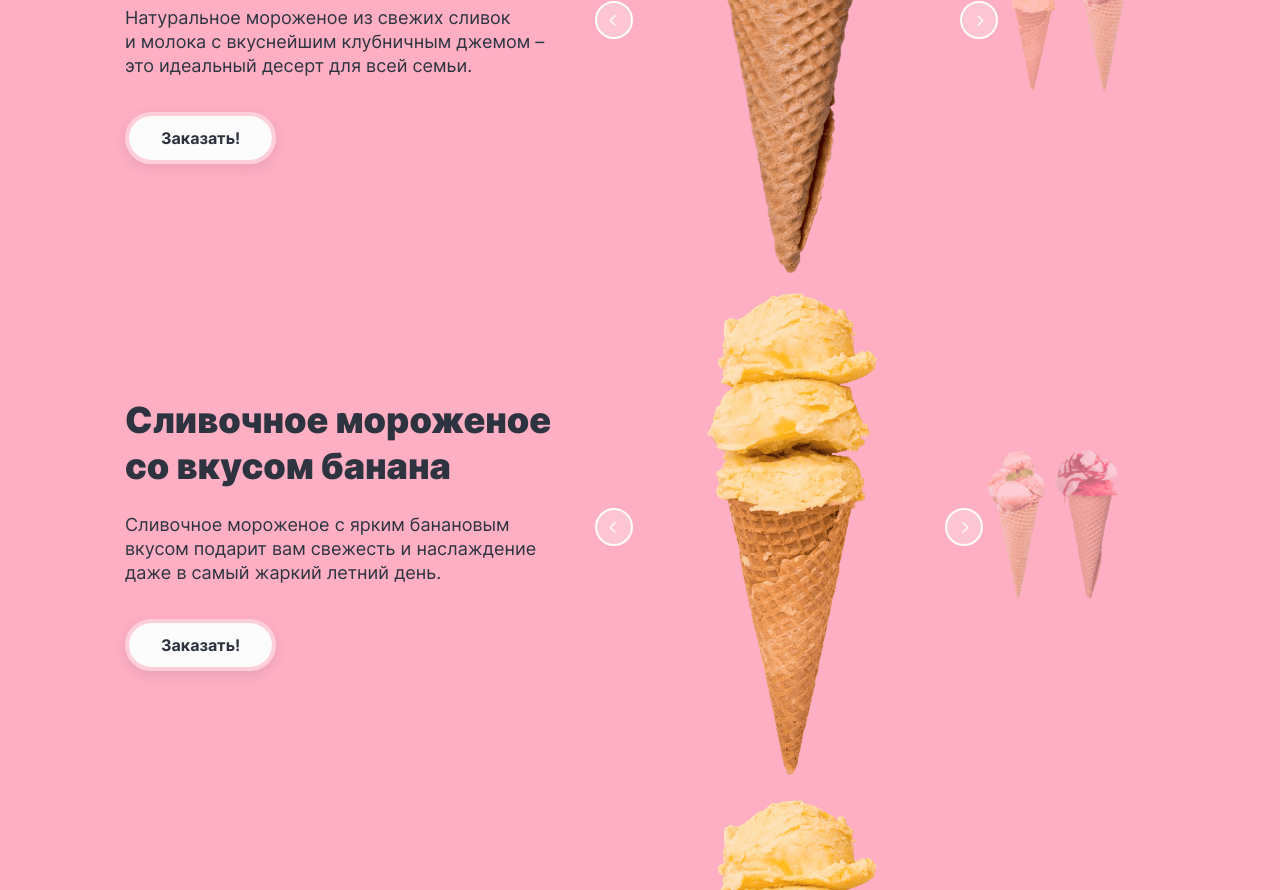
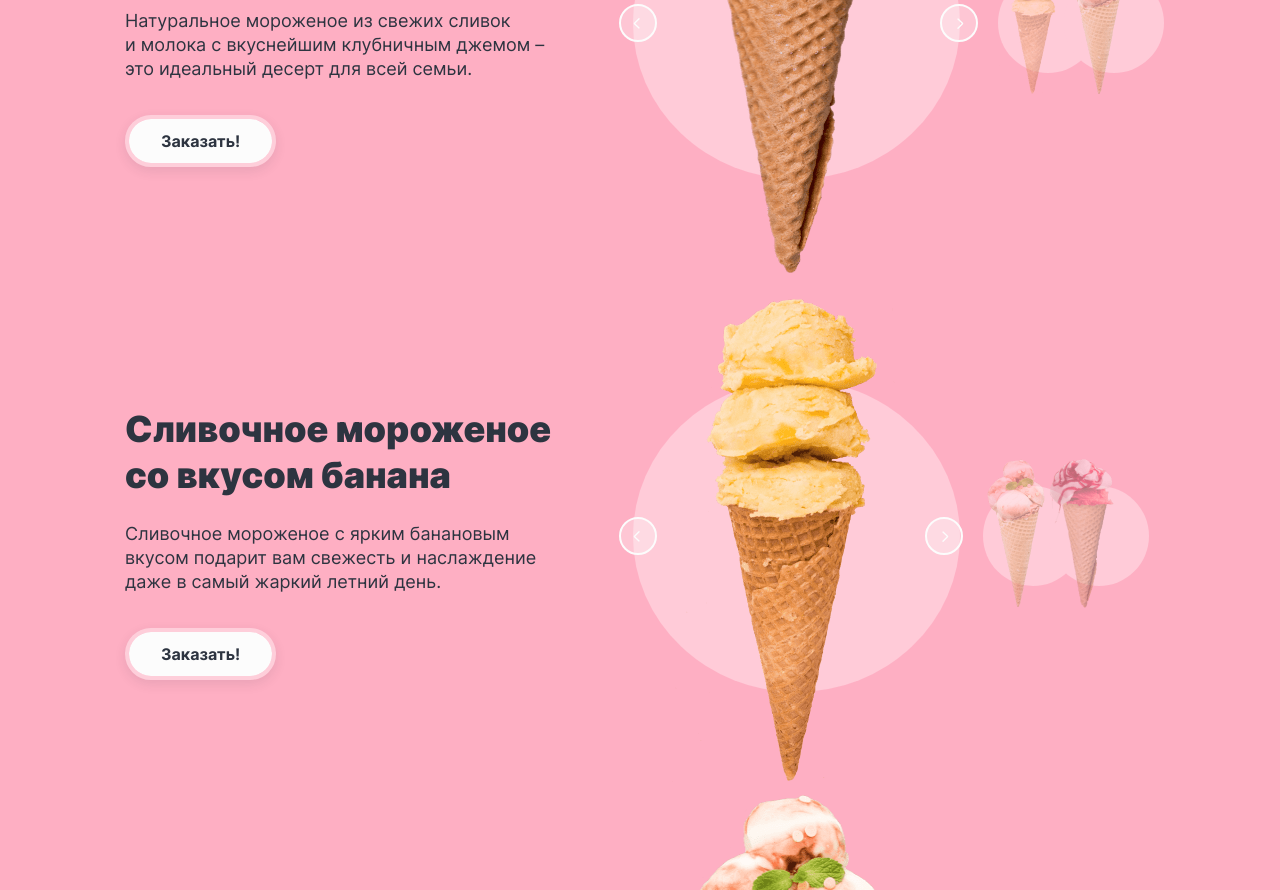
Before and after one commit to htmlacademy-htmlcss/2244173-gllacy-36, a plain HTML site: page index.html in a window 1280 px wide. Shown: the part 365-1255 px from the top of the page. Drawn offline with Linux system fonts and the light colour scheme.

Commit message:
makes a slider

```diff
--- a/index.html
+++ b/index.html
@@ -93,7 +93,7 @@
                     placeholder="email@example.com">
                   <input class="popover-field" type="password">
                   <div class="popover-container-link">
-                  <button class="cart-item-button button button-pink" type="submit" >
+                    <button class="cart-item-button button button-pink" type="submit">
                       <span class="cart-button-text">Войти</span>
                     </button>
                     <div class="popover-wrapper-link">
@@ -169,7 +169,7 @@
                   джемом –<br> это идеальный десерт для всей семьи.</p>
                 <a class=" button slide-button-order button-state" href="#">Заказать!</a>
               </div>
-              <button class="slide-button" type="button">
+              <button class="slide-button slide-button-left" type="button">
                 <span class="visually-hidden">arrow 1</span>
                 <svg class="slide-icone slide-icone-left" aria-hidden="true" focusable="false"
                   xmlns="http://www.w3.org/2000/svg" width="12" height="7" fill="none">
@@ -178,8 +178,11 @@
                     clip-rule="evenodd" />
                 </svg>
               </button>
+              <div class="slide-container-image">
+                <span class="slide-wrapper-image"></span>
                 <img class="slide-image" src="images/slider/big-strawberry.png" alt="Клубника" width="327" height="507">
-              <button class="slide-button" type="button">
+              </div>
+              <button class="slide-button slide-button-right" type="button">
                 <span class="visually-hidden">arrow 2</span>
                 <svg class="slide-icone slide-icone-right" aria-hidden="true" focusable="false"
                   xmlns="http://www.w3.org/2000/svg" width="12" height="7" fill="none">
@@ -189,8 +192,12 @@
                 </svg>
               </button>
               <div class="slide-mini-image">
+                <span class="slide-wrapper-mini-image"></span>
                 <img class="slide-image-banan" src="images/slider/mini-banan.png" alt="Мини-банан" width="66"
                   height="150">
+              </div>
+              <div class="slide-mini-image">
+                <span class="slide-wrapper-mini-image"></span>
                 <img class="slide-image-marshmallow" src="images/slider/mini-marshmallow.png" alt="Мини-маршмеллоу"
                   width="66" height="150">
               </div>
@@ -198,12 +205,13 @@
             <li class="slide-item">
               <div class="slide-header">
                 <h2 class="slide-title">Сливочное мороженое со вкусом банана</h2>
-                <p class="slide-text slide-text-pink">Сливочное мороженое с ярким банановым<br> вкусом подарит вам свежесть
+                <p class="slide-text slide-text-pink">Сливочное мороженое с ярким банановым<br> вкусом подарит вам
+                  свежесть
                   и
                   наслаждение<br> даже в самый жаркий летний день.</p>
                 <a class=" button slide-button-order button-state" href="#">Заказать!</a>
               </div>
-              <button class="slide-button" type="button">
+              <button class="slide-button slide-button-left" type="button">
                 <span class="visually-hidden">arrow 1</span>
                 <svg class="slide-icone slide-icone-left" aria-hidden="true" focusable="false"
                   xmlns="http://www.w3.org/2000/svg" width="12" height="7" fill="none">
@@ -212,8 +220,11 @@
                     clip-rule="evenodd" />
                 </svg>
               </button>
+              <div class="slide-container-image">
+                <span class="slide-wrapper-image"></span>
                 <img class="slide-image" src="images/slider/big-banan.png" alt="Банан" width="312" height="507">
-              <button class="slide-button" type="button">
+              </div>
+              <button class="slide-button slide-button-right" type="button">
                 <span class="visually-hidden">arrow 2</span>
                 <svg class="slide-icone slide-icone-right" aria-hidden="true" focusable="false"
                   xmlns="http://www.w3.org/2000/svg" width="12" height="7" fill="none">
@@ -223,8 +234,12 @@
                 </svg>
               </button>
               <div class="slide-mini-image">
+                <span class="slide-wrapper-mini-image"></span>
                 <img class="slide-image" src="images/slider/mini-marshmallow.png" alt="Мини-маршмеллоу" width="66"
                   height="150">
+              </div>
+              <div class="slide-mini-image">
+                <span class="slide-wrapper-mini-image"></span>
                 <img class="slide-image-marshmallow" src="images/slider/mini-strawberry.png" alt="Мини-клубника"
                   width="66" height="150">
               </div>
@@ -246,7 +261,11 @@
                     clip-rule="evenodd" />
                 </svg>
               </button>
-              <img class="slide-image" src="images/slider/big-banan.png" alt="Банан" width="312" height="507">
+              <div class="slide-container-image">
+                <span class="slide-wrapper-image"></span>
+                <img class="slide-image" src="images/slider/big-marshmallow.png" alt="Маршмеллоу" width="312"
+                height="507">
+              </div>
               <button class="slide-button" type="button">
                 <span class="visually-hidden">arrow 2</span>
                 <svg class="slide-icone slide-icone-right" aria-hidden="true" focusable="false"
@@ -257,8 +276,12 @@
                 </svg>
               </button>
               <div class="slide-mini-image">
+                <span class="slide-wrapper-mini-image"></span>
                 <img class="slide-image" src="images/slider/mini-strawberry.png" alt="Мини-клубника" width="66"
                   height="150">
+              </div>
+              <div class="slide-mini-image">
+                <span class="slide-wrapper-mini-image"></span>
                 <img class="slide-image" src="images/slider/mini-banan.png" alt="Мини-банан" width="66" height="150">
               </div>
             </li>
@@ -593,16 +616,18 @@
             <form class="auth-form" action="https://echo.htmlacademy.ru/" method="post">
               <p class="field-group modal-group">
                 <label class="visually-hidden" for="auth-login">Имя и фамилия</label>
-                <input class="popover-field modal-field field" type="text" id="auth-login" name="auth-login" placeholder="Имя и фамилия">
+                <input class="popover-field modal-field field" type="text" id="auth-login" name="auth-login"
+                  placeholder="Имя и фамилия">
               </p>
               <p class="field-group modal-group">
                 <label class="visually-hidden" for="auth-password">Пароль</label>
-                <input class="popover-field modal-field field" type="email" name="subscription-email" id="subscription-email"
-                    placeholder="email@example.com">
+                <input class="popover-field modal-field field" type="email" name="subscription-email"
+                  id="subscription-email" placeholder="email@example.com">
               </p>
               <p class="field-group modal-group">
                 <label for="" class="visually-hidden"></label>
-                <textarea class="popover-field modal-field field" name="comment" id="comment-field" placeholder="В свободной форме" rows="5" cols="15"></textarea>
+                <textarea class="popover-field modal-field field" name="comment" id="comment-field"
+                  placeholder="В свободной форме" rows="5" cols="15"></textarea>
               </p>
               <button class="button modal-button button-pink" type="submit">Отправить</button>
             </form>
--- a/styles/styles.css
+++ b/styles/styles.css
@@ -458,8 +458,6 @@ body {
   margin-bottom: 24px;
 }
 
-
-
 .slide-text {
   display: block;
   margin: 0;
@@ -467,12 +465,49 @@ body {
   margin-bottom: 48px;
 }
 
-
+.slider-controls {
+  display: flex;
+  justify-content: space-between;
+  flex-wrap: wrap;
+  width: 100%;
+}
 
 .slider-container-button {
   display: flex;
   height: 12px;
 }
+
+.slide-container-image {
+  position: relative;
+}
+
+
+.slide-wrapper-image {
+  position: absolute;
+  background-color: rgba(255, 203, 216, 1);
+  width: 327px;
+  height: 312px;
+  border-radius: 50%;
+  top: 50%;
+  transform: translateY(-50%);
+  z-index: -1;
+}
+
+.slide-mini-image {
+  position: relative;
+}
+
+.slide-wrapper-mini-image {
+  position: absolute;
+  background-color: rgba(255, 203, 216, 1);
+  width: 100px;
+  height: 100px;
+  border-radius: 50%;
+  top: 50%;
+  transform: translateY(-50%);
+  z-index: -1;
+}
+
 
 .slide-social {
   display: flex;
@@ -504,15 +539,22 @@ body {
   border-radius: 26px;
   border: 2px solid #fcfcfc;
   background-color: rgba(252, 252, 252, 0.3);
-}
+  cursor: pointer;
+}
+
+.slide-button-left {
+  left: 24px;
+}
+
+.slide-button-right {
+  left: -20px;
+}
+
 /*
 
 .slide-image::before {
   position: absolute;
-  background-color: rgba(255, 203, 216, 1);
-  width: 327px;
-  height: 312px;
-  border-radius: 50%;
+
   content: "";
 }
 
@@ -1568,6 +1610,11 @@ body {
   content: "";
 }
 
+.filler-label:hover .control-mark {
+  border-color: #fcfcfc;
+}
+
+
 .filler {
   display: flex;
   justify-content: space-between;
```
Lines whose indentation alone changed are shown as unchanged.
